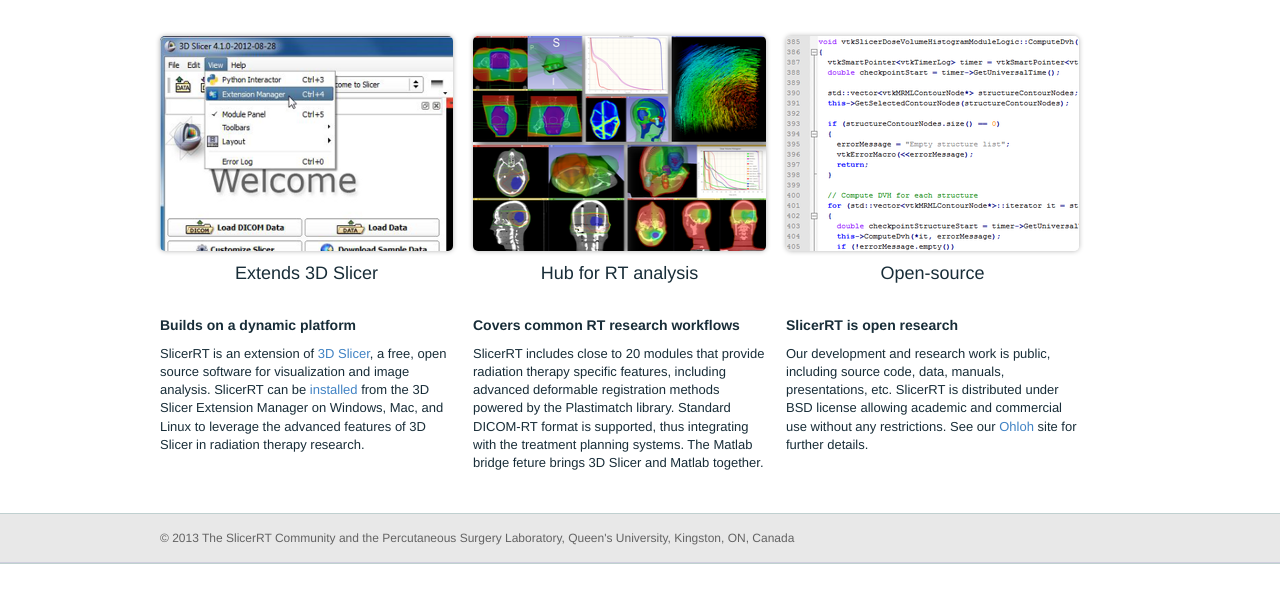
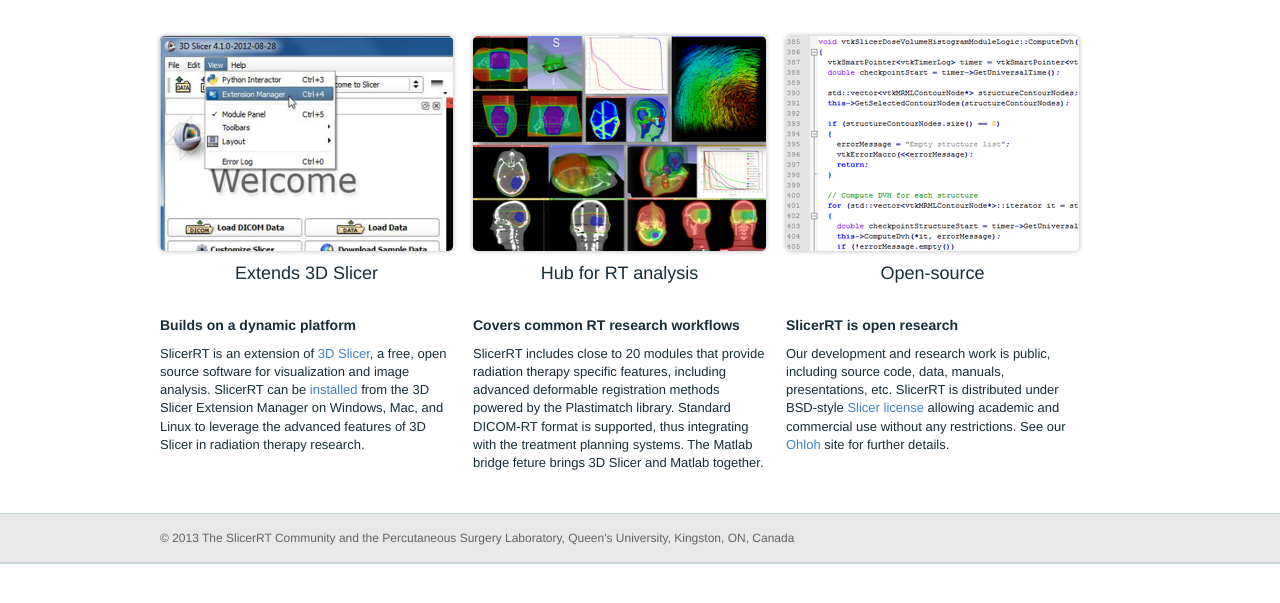
Before and after one commit to Sunderlandkyl/slicerrt.github.com, a Jekyll site: the page index.html, which Jekyll copies as it is, in a window 1280 px wide, cut to the strip 229-832 px from the top of the page. Built offline with Jekyll 4.4.1, drawn with Linux system fonts in a browser that asks for light colours; Markdown is read by kramdown in place of the engine named in the settings.

Commit message:
Test #389: Slicer license link added to the SlicerRT webpage (in the text under Open-source)

```diff
--- a/index.html
+++ b/index.html
@@ -57,7 +57,7 @@
 
         <div class="three-column">
           <h3>Builds on a dynamic platform</h3>
-          <p>SlicerRT is an extension of <a href="http://www.slicer.org">3D Slicer</a>, a free, open source software for visualization and image analysis. SlicerRT can be <b><a href="Download.html">installed</a></b> from the 3D Slicer Extension Manager on Windows, Mac, and Linux to leverage the advanced features of 3D Slicer in radiation therapy research.</p>
+          <p>SlicerRT is an extension of <a href="http://www.slicer.org">3D Slicer</a>, a free, open source software for visualization and image analysis. SlicerRT can be <a href="Download.html">installed</a> from the 3D Slicer Extension Manager on Windows, Mac, and Linux to leverage the advanced features of 3D Slicer in radiation therapy research.</p>
         </div>
 
         <div class="three-column">
@@ -67,7 +67,7 @@
 
         <div class="three-column">
           <h3>SlicerRT is open research</h3>
-          <p>Our development and research work is public, including source code, data, manuals, presentations, etc. SlicerRT is distributed under BSD license allowing academic and commercial use without any restrictions. See our <a href="http://ohloh.net/p/slicerrt">Ohloh</a> site for further details.</p>
+          <p>Our development and research work is public, including source code, data, manuals, presentations, etc. SlicerRT is distributed under BSD-style <a href="http://www.slicer.org/pages/LicenseText">Slicer license</a> allowing academic and commercial use without any restrictions. See our <a href="http://ohloh.net/p/slicerrt">Ohloh</a> site for further details.</p>
         </div>
 
       </div><!-- /.inner -->
```
